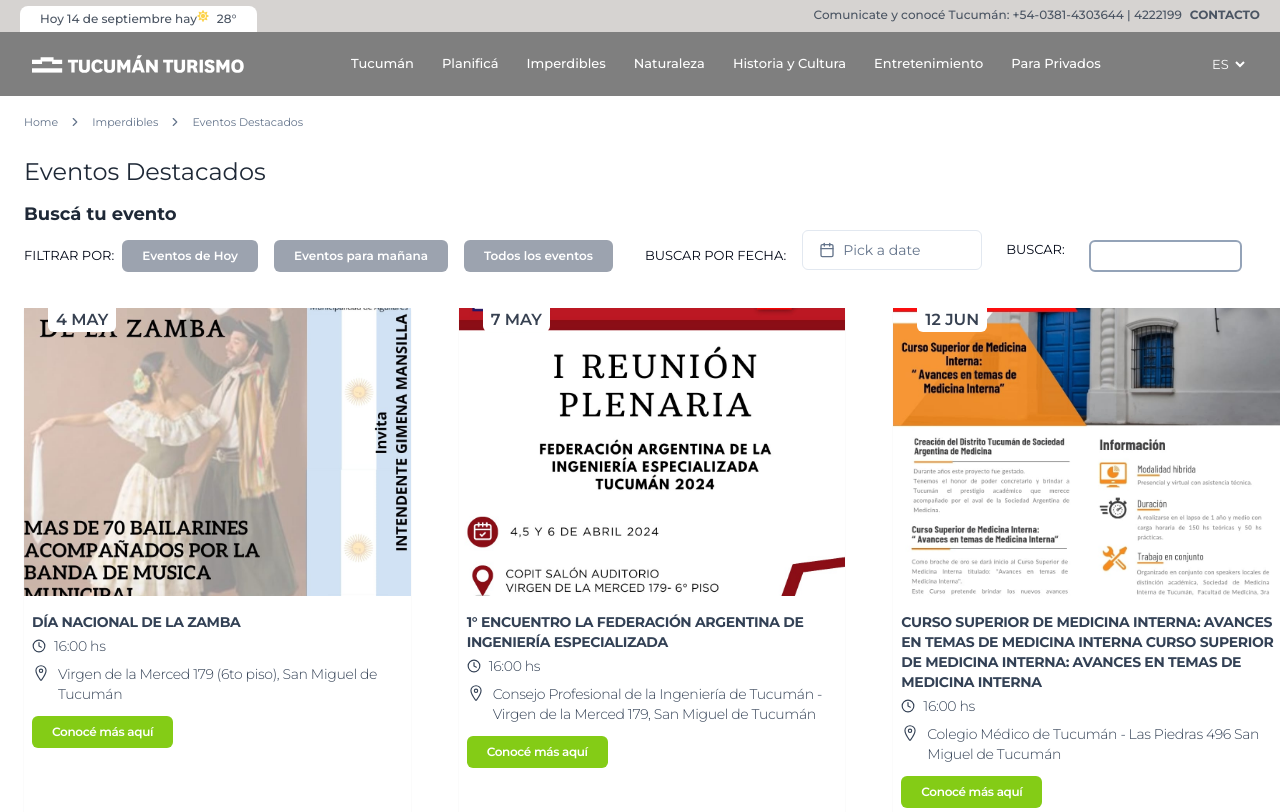
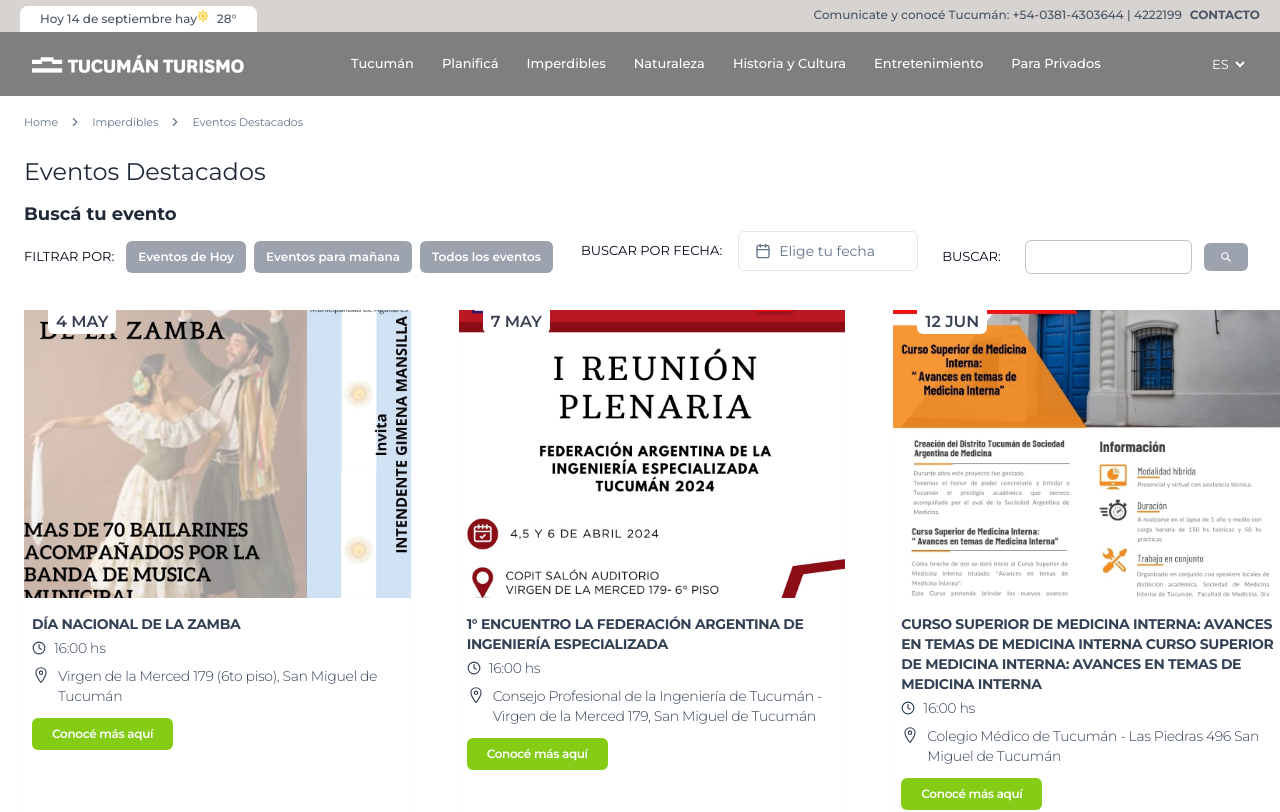
Before and after one commit to fagomezomil/tucumanturismo, a Next.js app: page /imperdibles/eventosdestacados in a window 1280 px wide. Shown: the top 812 px of the page. Built offline with nearby package versions, Linux system fonts and the light colour scheme.

Commit message:
eventos con modal implementado

```diff
--- a/app/globals.css
+++ b/app/globals.css
@@ -177,3 +177,8 @@
   .h-100 {
     height: 34rem
   }
+
+  .border-1 {
+    border: #c4c4c4 1px solid;
+
+  }
--- a/app/imperdibles/eventosdestacados/page.tsx
+++ b/app/imperdibles/eventosdestacados/page.tsx
@@ -8,12 +8,11 @@
   BreadcrumbSeparator,
 } from "@/components/ui/breadcrumb";
 import Image from "next/image";
-import { FaMapLocationDot, FaRegFilePdf } from "react-icons/fa6";
 import { Card, CardContent, CardTitle } from "../../../components/ui/card";
 import { FiClock } from "react-icons/fi";
-import { IoLocationOutline } from "react-icons/io5";
+import { IoLocationOutline, IoSearchSharp } from "react-icons/io5";
 import calendarioData from "../../../components/home/CalendarioData";
-import { useState, useEffect } from "react";
+import Modal from "../../../components/home/Modal";
 
 import * as React from "react";
 import { format } from "date-fns";
@@ -42,6 +41,20 @@
 
 export default function page() {
   const [date, setDate] = React.useState<Date>();
+  const [selectedEvent, setSelectedEvent] = React.useState<CalendarioDataItem | null>(
+    null
+  );
+  const [isModalOpen, setModalOpen] = React.useState(false);
+
+  const handleEventClick = (event: CalendarioDataItem) => {
+    setSelectedEvent(event);
+    setModalOpen(true);
+  };
+  const closeModal = () => {
+    setModalOpen(false);
+    setSelectedEvent(null);
+  };
+
   return (
     <>
       <div className="max-w-7xl w-full mx-auto pt-28 mb-6 pl-6">
@@ -77,23 +90,24 @@
           </p>
           <div className="flex">
             <div className="flex items-center">
-              <p className="ml-6 mt-3 uppercase text-13">Filtrar por:</p>
-              <button className="bg-gray-400 hover:bg-gray-600 rounded-md text-xs font-semibold px-5 py-2 mt-3 mx-2 text-white">
+              <p className="ml-6 mt-3 uppercase text-13 mr-2">Filtrar por:</p>
+              <button className="bg-gray-400 hover:bg-gray-600 rounded-md text-xs font-semibold px-3 py-2 mt-3 mx-1 text-white">
                 Eventos de Hoy
               </button>
-              <button className="bg-gray-400  hover:bg-gray-600 rounded-md text-xs font-semibold px-5 py-2 mt-3 mx-2  text-white">
+              <button className="bg-gray-400  hover:bg-gray-600 rounded-md text-xs font-semibold px-3 py-2 mt-3 mx-1  text-white">
                 Eventos para mañana
               </button>
-              <button className="bg-gray-400 hover:bg-gray-600 rounded-md text-xs font-semibold px-5 py-2 mt-3 mx-2  text-white">
+              <button className="bg-gray-400 hover:bg-gray-600 rounded-md text-xs font-semibold px-3 py-2 mt-3 mx-1  text-white">
                 Todos los eventos
               </button>
             </div>
             <div className="flex items-center">
               <div>
-                <p className="ml-6 mt-3 mr-4 uppercase text-13">
+                <p className="ml-6 mr-4 uppercase text-13">
                   Buscar por fecha:
                 </p>
               </div>
+              <div>
                 <Popover>
                   <PopoverTrigger asChild>
                     <Button
@@ -104,7 +118,7 @@
                       )}
                     >
                       <CalendarIcon className="mr-2 h-4 w-4" />
-                    {date ? format(date, "PPP") : <span>Pick a date</span>}
+                      {date ? format(date, "PPP") : <span>Elige tu fecha</span>}
                     </Button>
                   </PopoverTrigger>
                   <PopoverContent className="w-auto p-0">
@@ -117,18 +131,23 @@
                   </PopoverContent>
                 </Popover>
               </div>
-            <div className="flex">
-              <p className="ml-6 mt-3 mr-4 uppercase text-13">Buscar:</p>
-              <input type="text" className="rounded-md text-xs font-semibold border-slate-400 line border-2 mt-3 mx-2" />
+            </div>
+            <div className="flex items-center">
+            <p className="ml-6 mt-3 mr-4 uppercase text-13">Buscar:</p>{" "}
+              <input
+                type="text"
+                className="rounded-md text-xs font-semibold border-slate-400 border-1 mt-3 mx-2 p-2"
+              />
+              <button className="bg-gray-400 hover:bg-gray-600 rounded-md text-xs font-semibold px-4 py-2 mt-3 mx-1 text-white"><IoSearchSharp /></button>
             </div>
           </div>
         </div>
       </div>
       <div className="max-w-7xl w-full mx-auto grid grid-cols-3 gap-12 pl-6">
         {calendarioData.map((item, index) => (
-          <div key={index} className="text-14 text-gray-800 col-span-1">
-            <Card className="h-100 ">
-              <CardContent className="flex items-center justify-center h-72 relative">
+          <div key={index} className="text-14 text-gray-800 col-span-1" onClick={() => handleEventClick(item)}>
+            <Card className="h-100 " >
+              <CardContent className="flex items-center justify-center h-72 relative" >
                 <div className="rounded-b-md bg-white text-gray-700 px-2 z-10 top-0 left-6 font-semibold absolute">
                   {item.fecha}
                 </div>
@@ -162,6 +181,61 @@
           </div>
         ))}
       </div>
+      {isModalOpen && selectedEvent && (
+        <Modal isOpen={isModalOpen} onClose={closeModal}>
+          <div>
+            <h2 className="text-xl font-bold mb-3 text-gray-700">
+              {selectedEvent.actividad}
+            </h2>
+            <div className="grid grid-cols-1 lg:grid-cols-2 xl:grid-cols-2">
+              <div className="grid-cols-1 mr-7">
+                <div className="mb-2">
+                  <span className="uppercase text-13 font-semibold text-gray-500">
+                    Tipo de evento:
+                  </span>{" "}
+                  <span className="text-13 font-bold">{selectedEvent.tipo}</span>
+                </div>
+                <div className="flex items-center mb-2">
+                  <span>
+                    <FiClock className="mr-2 text-sm" />
+                  </span>
+                  <span className="text-13 font-bold">
+                    {selectedEvent.fecha} -{selectedEvent.horario}
+                  </span>
+                </div>
+                <div className="flex items-center mb-2">
+                  <span>
+                    <IoLocationOutline className="mr-2 text-lg" />
+                  </span>{" "}
+                  <p className="text-13 font-bold">{selectedEvent.lugar}</p>
+                </div>
+                {selectedEvent.síntesis && (
+                  <p className="mb-4 mt-3 text-13">{selectedEvent.síntesis}</p>
+                )}
+                {selectedEvent.descripcion && (
+                  <p className="mb-4 mt-3 text-13">
+                    {selectedEvent.descripcion}
+                  </p>
+                )}
+              </div>
+              <div className="grid-cols-1 h-max">
+                <Image
+                  src={selectedEvent.img}
+                  alt={selectedEvent.actividad}
+                  width={400}
+                  height={300}
+                />
+              </div>
+            </div>
+            <button
+              onClick={closeModal}
+              className="bg-lime-500 rounded-md text-white px-4 py-2 mt-4"
+            >
+              Cerrar
+            </button>
+          </div>
+        </Modal>
+      )}
     </>
   );
 }
```
Also changed, not shown: public/images/slide/slide5.jpg. Lines whose indentation alone changed are shown as unchanged.
